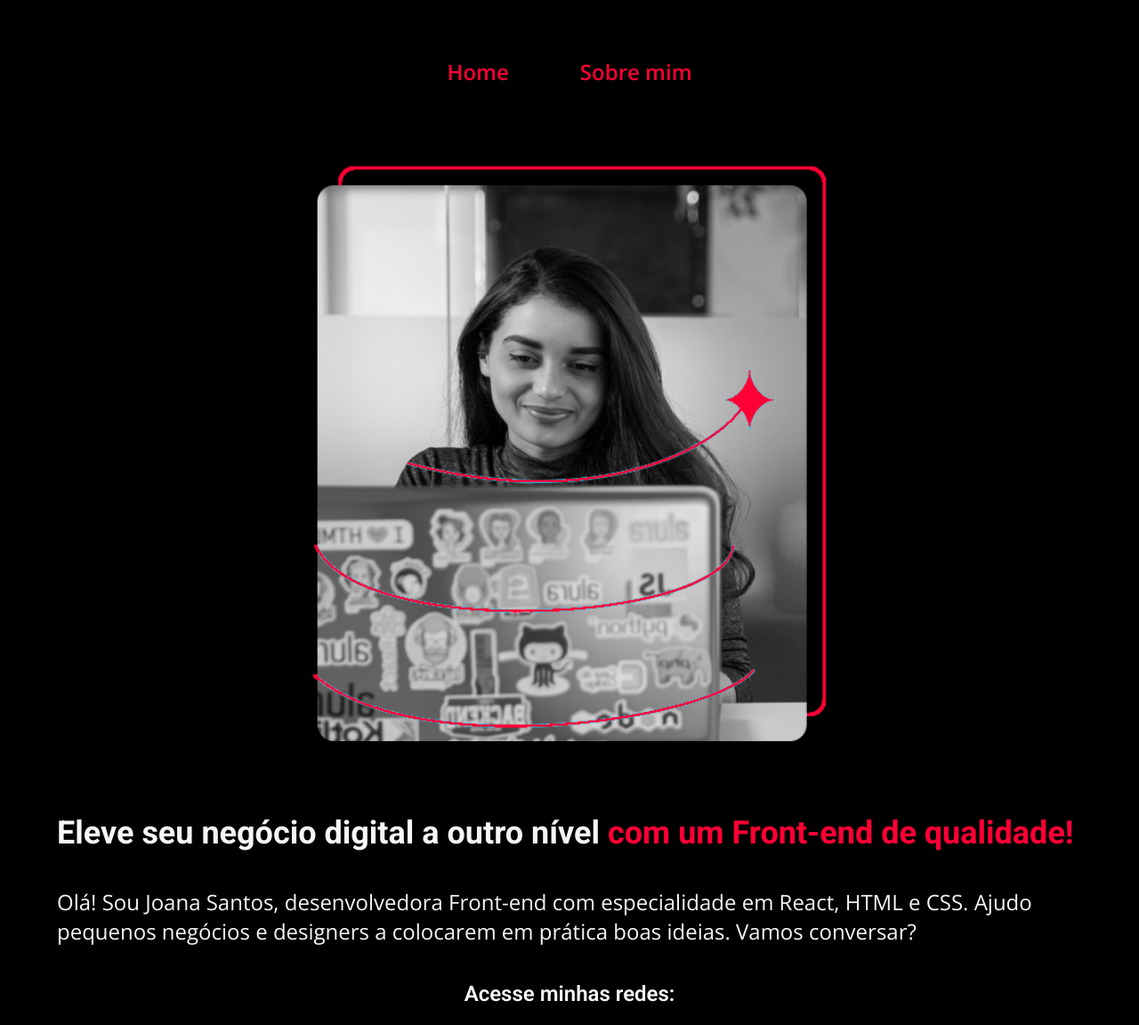
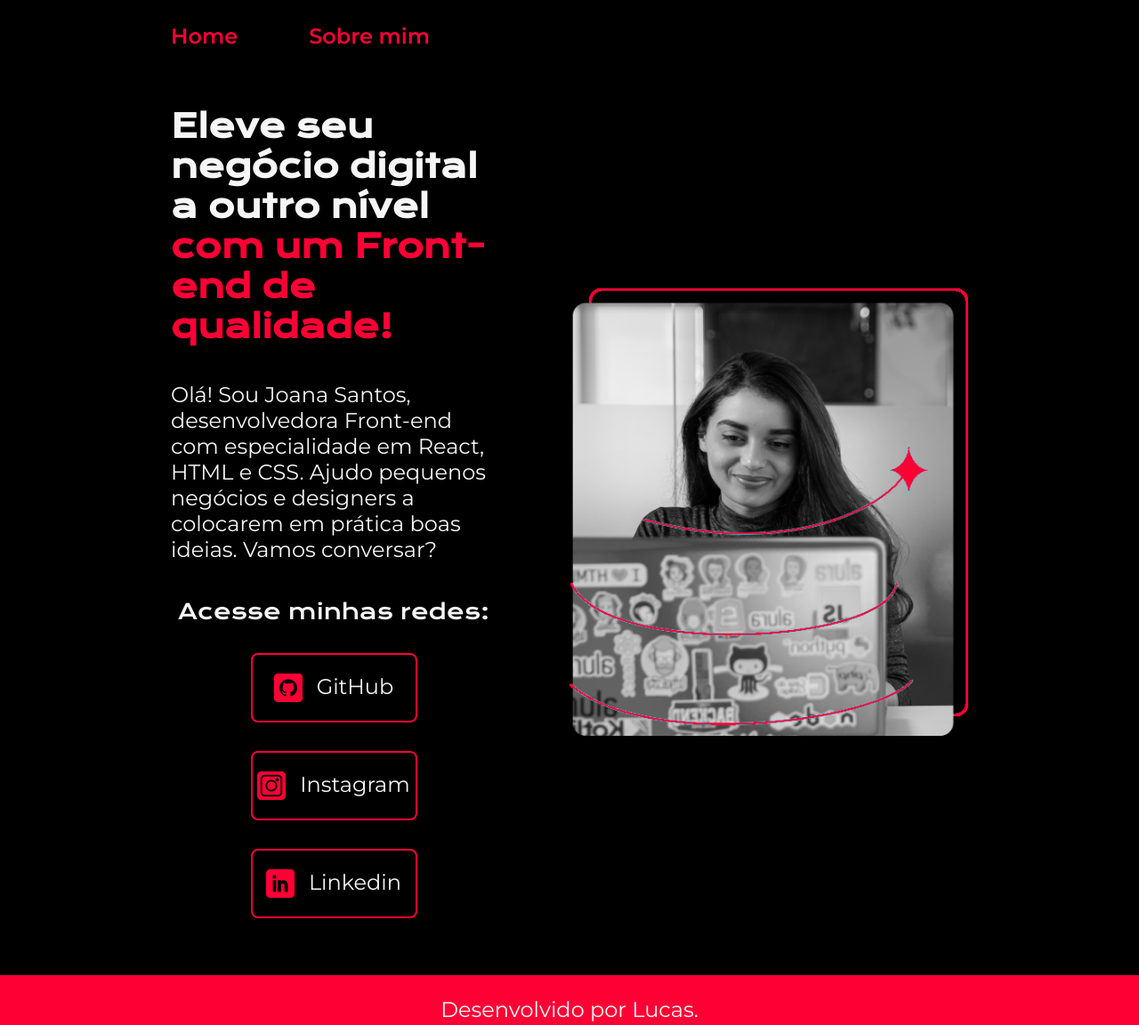
Before and after one commit to AlucardBR/portfolio, a plain HTML site: page index.html in a window 1280 px wide. Shown: the top 1152 px of the page at 89% size. Drawn offline with nearby package versions, Linux system fonts and the light colour scheme.

Commit message:
Add files via upload
fixing broken display resolution and optimize code

```diff
--- a/index.html
+++ b/index.html
@@ -3,34 +3,36 @@
 <head>
     <meta charset="UTF-8">
     <meta name="viewport" content="width=device-width, initial-scale=1.0">
-    <title>Portifolio</title>
+    <title>Portfólio</title>
     <link rel="stylesheet" href="/styles/style.css">
     <link rel="shortcut icon" href="/assets/favicon.png" type="image/x-icon">
 </head>
+
 <body>
     <header class="cabecalho">
-        <nav class="cabecalho-menu">
-            <a class="cabecalho-menu-links" href="/index.html">Home</a>
-            <a class="cabecalho-menu-links" href="about.html">Sobre mim</a>
+        <nav class="cabecalho_menu">
+            <a class="cabecalho_menu_links" href="/index.html">Home</a>
+            <a class="cabecalho_menu_links" href="/aboutme.html">Sobre mim</a>
         </nav>
     </header>
 
-    <main class="apresentacao">
-        <section class="apresentacao-conteudo">
-            <h1 class="apresentacao-titulo">Eleve seu negócio digital a outro nível <strong class="titulo-destaque">com um Front-end de qualidade!</strong></h1>
-            <p class="apresentacao-texto">Olá! Sou Joana Santos, desenvolvedora Front-end com especialidade em React, HTML e CSS. Ajudo pequenos negócios e designers a colocarem em prática boas ideias. Vamos conversar?</p>
-            <div class="apresentacao-links-link">
-                <h2 class="links-link-subtitulo">Acesse minhas redes:</h2>
-                <a class="links-link" href="https://github.com/AlucardBR"><img src="/assets/github red logo.png" alt="Logo do GitHub">GitHub</a>
-                <a class="links-link" href="https://www.instagram.com/lucaas.png/"><img src="/assets/insta red logo.png" alt="Logo do Instagram">Instagram</a>
-                <a class="links-link" href="https://www.linkedin.com/in/lucas-almeida-2606b0337/"><img src="/assets/linkedin red logo.png" alt="Logo do Linkedin">Linkedin</a>
+    <main class="principal">
+        <section class="principal_conteudo">
+            <h1 class="principal_titulo">Eleve seu negócio digital a outro nível <strong class="principal_titulo_destaque">com um Front-end de qualidade!</strong></h1>
+            <p class="principal_texto">Olá! Sou Joana Santos, desenvolvedora Front-end com especialidade em React, HTML e CSS. Ajudo pequenos negócios e designers a colocarem em prática boas ideias. Vamos conversar?</p>
+            <div class="principal_links">
+                <h2 class="principal_links_subtitulo">Acesse minhas redes:</h2>
+                <a class="principal_links_navegacao" href="https://github.com/AlucardBR"><img src="/assets/github red logo.png" alt="Logo GitHub">GitHub</a>
+                <a class="principal_links_navegacao" href="https://www.instagram.com/lucaas.png/"><img src="/assets/insta red logo.png" alt="Logo Instagram">Instagram</a>
+                <a class="principal_links_navegacao" href="https://www.linkedin.com/in/lucas-almeida-2606b0337/"> <img src="/assets/linkedin red logo.png" alt="Logo Linkedin">Linkedin</a>
             </div>
         </section>
-        <img class="apresentacao-imagem" src="/assets/imagem.png" alt="imagem da Joana Santos">
+        <img class="principal_imagem" src="/assets/imagem.png" alt="Imagem da Joana Santos">
     </main>
 
     <footer class="rodape">
-        <p>Developed by Lucas.</p>
+        <p>Desenvolvido por Lucas.</p>
     </footer>
 </body>
+
 </html>
--- a/styles/style.css
+++ b/styles/style.css
@@ -1,4 +1,4 @@
-@import url('https://fonts.googleapis.com/css2?family=Open+Sans:ital,wght@0,300..800;1,300..800&family=Roboto:ital,wght@0,100..900;1,100..900&display=swap');
+@import url('https://fonts.googleapis.com/css2?family=Krona+One&family=Montserrat:wght@400;600&display=swap');
 
 :root {
     --cor-primaria: #000000;
@@ -6,141 +6,106 @@
     --cor-terciaria: #FF0035;
     --cor-hover: #272727;
 
-    --fonte-primaria: "Roboto", serif;
-    --fonte-secundaria: "Open Sans", serif;
-    --fonte-24px: 24px;
+    --fonte-primaria: 'Krona One', sans-serif;
+    --fonte-secundaria: 'Montserrat', sans-serif;
 }
-
 * {
     margin: 0%;
     padding: 0%;
 }
-
 body {
+    box-sizing: border-box;
     background-color: var(--cor-primaria);
-    box-sizing: border-box;
     color: var(--cor-secundaria);
 }
 
-.cabecalho {
-    padding: 4% 0% 0% 27%;
+.cabecalho{
+    padding: 2% 0% 0% 15%;
 }
-
-.cabecalho-menu {
+.cabecalho_menu {
     display: flex;
-    gap: 5rem;
+    gap: 80px;
 }
-
-.cabecalho-menu-links {
+.cabecalho_menu_links {
     text-decoration: none;
+    color: var(--cor-terciaria);
     font-family: var(--fonte-secundaria);
+    font-size: 1.5rem;
     font-weight: 600;
-    font-size: 1.5rem;
+}
+.principal {
+    padding: 5% 15%;
+    display: flex;
+    align-items: center;
+    justify-content: space-between;
+    gap: 82px;
+}
+.principal_conteudo {
+    display: flex;
+    flex-direction: column;
+    gap: 40px;
+    width: 50%;
+}
+.principal_titulo {
+    font-size: 2.25rem;
+    font-family: var(--fonte-primaria);
+}
+.principal_titulo_destaque {
     color: var(--cor-terciaria);
 }
-
-.apresentacao {
-    display: flex;
-    padding: 6.5% 27%;
-    justify-content: space-between;
-    align-items: center;
-    gap: 82px;
-}
-
-.apresentacao-conteudo {
-    display: flex;
-    flex-direction: column;
-    gap: 2.5rem;
-    width: 52%;
-}
-
-.apresentacao-titulo {
-    font-family: var(--fonte-primaria);
-    font-size: 2.25rem;
-    font-weight: 700;
-}
-
-.titulo-destaque {
-    color: var(--cor-terciaria);
-}
-
-.apresentacao-texto {
+.principal_texto {
     font-family: var(--fonte-secundaria);
     font-size: 1.5rem;
-    font-weight: 400;
 }
-
-.apresentacao-links-link {
+.principal_imagem {
+    width: 50%;
+}
+.principal_links {
     display: flex;
     flex-direction: column;
     align-items: center;
-    gap: 2rem;
+    gap: 32px;
 }
-
-.links-link-subtitulo {
+.principal_links_subtitulo {
     font-family: var(--fonte-primaria);
     font-size: 1.5rem;
-    font-weight: 600;
+    font-weight: 400;
+
 }
-
-.links-link {
+.principal_links_navegacao {
     display: flex;
-    align-items: center;
     justify-content: center;
+    border: 2px solid var(--cor-terciaria);
+    border-radius: 8px;
+    padding: 21px 0;
+    width: 50%;
     gap: 1rem;
-    width: 50%;
-    border-radius: 0.5rem;
-    border: 2px solid var(--cor-terciaria);
-    padding: 24px;
     text-decoration: none;
     font-family: var(--fonte-secundaria);
     font-size: 1.5rem;
-    font-weight: 600;
-    color: var(--cor-secundaria);
-}
+    color: var(--cor-secundaria)
 
-.links-link:hover {
-    background-color: var(--cor-hover);
-}
-
-.apresentacao-imagem {
-    width: 50%;
 }
 
 .rodape {
-    text-align: center;
     font-family: var(--fonte-secundaria);
     font-size: 1.5rem;
     padding: 1.5rem;
     background-color: var(--cor-terciaria);
+    text-align: center;
 }
-
-@media (max-width: 1800px) {
-
-    .cabecalho {
-        padding: 5% 0% 2% 0%;
-
+@media (max-width: 1200px) {
+    .cabecalho{
+    padding: 10%;
     }
-
-    .cabecalho-menu {
+    .cabecalho_menu{
         justify-content: center;
     }
-
-    .apresentacao {
+    .principal{
         flex-direction: column-reverse;
-        padding: 5%
+        padding: 5%;
     }
-
-    .apresentacao-conteudo {
+    .principal_conteudo{
         width: auto;
     }
-
-    .links-link-subtitulo {
-        gap: 2.5rem;
-    }
-
-    .links-link {
-
-        width: 70%;
-    }
 }
```
Also changed, not shown: aboutme.html (added, +33 -0 lines), 1 other file.
